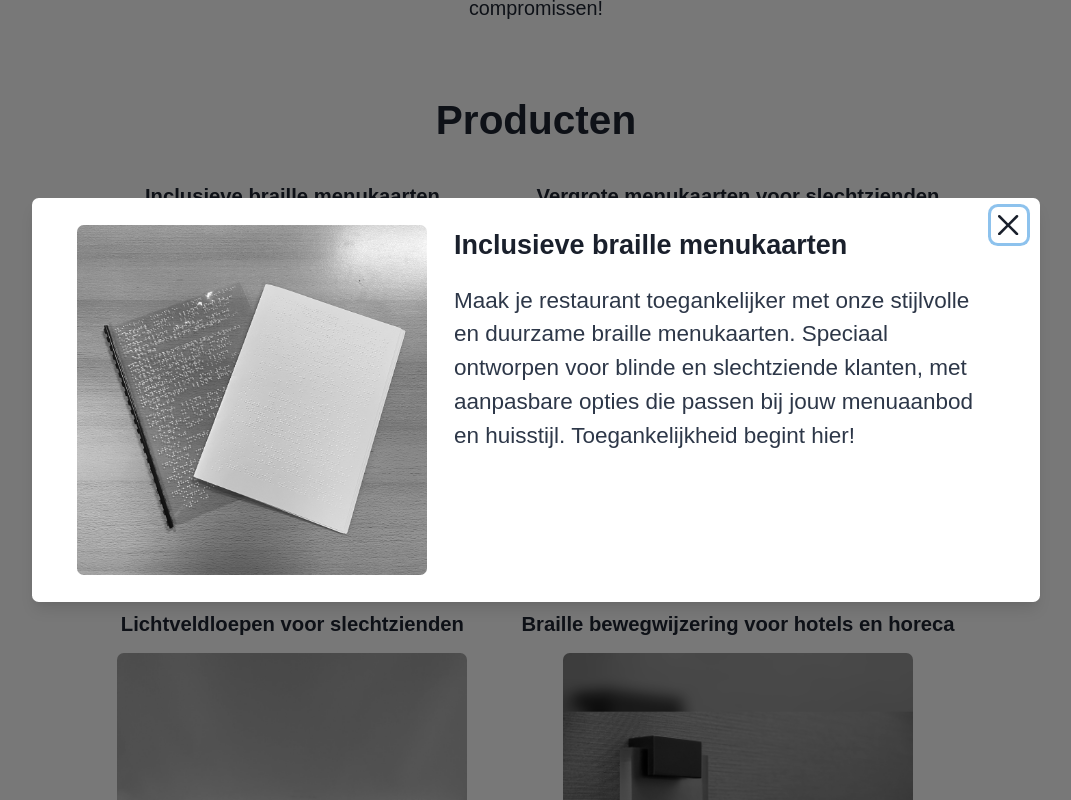
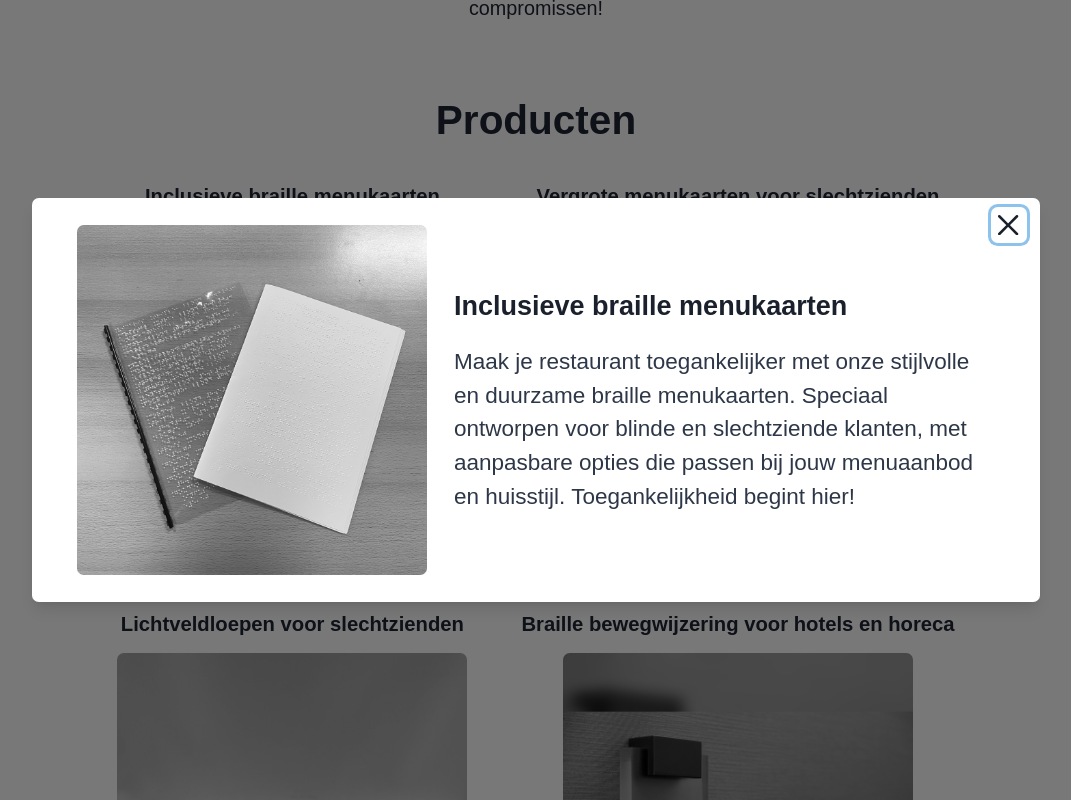
Before and after one commit to milandhondt/Feel-The-Taste, a Vue app in the folder Feel-The-Taste/: page /home in a window 1280 px wide. Both pictures are taken after a click on the picture 396 px from the left and 1382 px from the top of the page. Shown: the part 982-1782 px from the top of the page, without its empty margins (104-1175 px from the left). Built offline with nearby package versions, Linux system fonts and the light colour scheme.

Commit message:
images display smaller so they stay rectangular

```diff
--- a/Feel-The-Taste/src/components/Producten/ProductHome.jsx
+++ b/Feel-The-Taste/src/components/Producten/ProductHome.jsx
@@ -8,7 +8,7 @@ const ProductHome = ({ naam, foto1, beschrijving }) => {
   const [isModalOpen, setIsModalOpen] = useState(false);
 
   // Responsieve afbeeldingshoogte
-  const imageHeight = useBreakpointValue({ base: '200px', md: '350px' });
+  const imageSize = useBreakpointValue({ base: '160px', md: '350px' });
   const textFontSize = useBreakpointValue({ base: 'lg', md: 'xl' });
 
   return (
@@ -21,9 +21,7 @@ const ProductHome = ({ naam, foto1, beschrijving }) => {
         <Image
           src={foto1}
           alt={naam}
-          height={imageHeight}
-          width={imageHeight}
-          objectFit="fill"
+          boxSize={imageSize}
           borderRadius="md"
           cursor="pointer"
           onClick={() => setIsModalOpen(true)}
@@ -39,18 +37,19 @@ const ProductHome = ({ naam, foto1, beschrijving }) => {
             <Stack
               direction={{ base: 'column', md: 'row' }}
               spacing={{ base: 4, md: 6 }}
-              align={{ base: 'center', md: 'start' }}
+              align="center"
+              textAlign={{ base: 'center', md: 'left' }} // Tekst centreren op mobiel
               p={4}
             >
               {/* Vergrote afbeelding */}
               <Image
                 src={foto1}
                 alt={naam}
-                height={imageHeight}
+                boxSize={imageSize}
                 objectFit="contain"
                 borderRadius="md"
               />
-              {/* Beschrijving */}
+
               <Box flex="1" textAlign={{ base: 'center', md: 'left' }}>
                 <Text fontSize={{ base: 'xl', md: '2xl' }} fontWeight="bold" mb={4}>
                   {naam}
```
